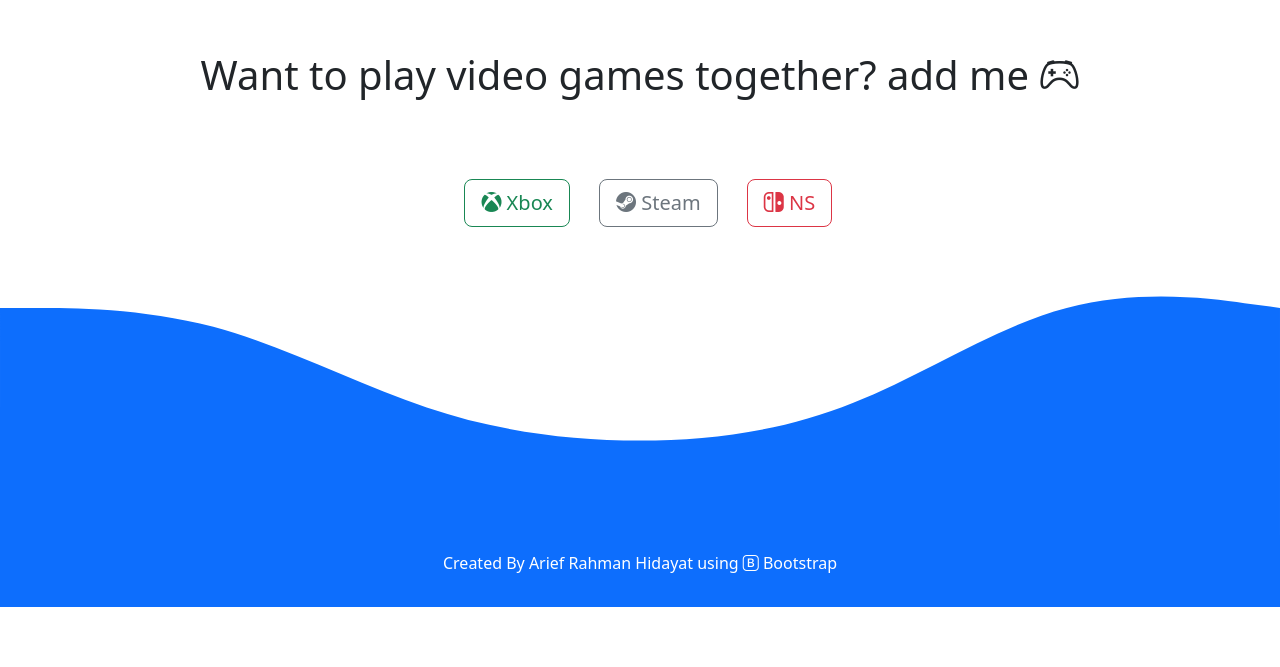
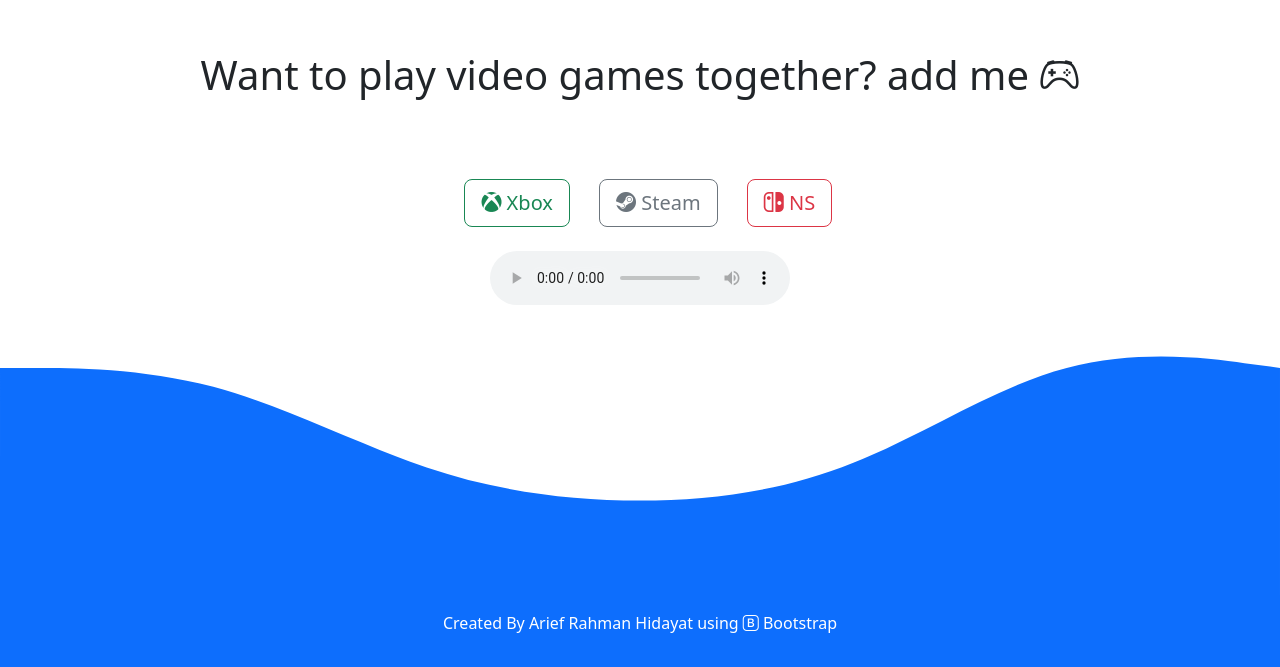
Before and after one commit to ariefr97/ariefr97.github.io, a plain HTML site: page index.html in a window 1280 px wide. Shown: the part 815-1482 px from the top of the page. Before the commit the page ends 1422 px from the top, so only its background shows below. Drawn offline with nearby package versions, Linux system fonts and the light colour scheme.

Commit message:
menambahkan background musik

```diff
--- a/index.html
+++ b/index.html
@@ -98,7 +98,9 @@
           </div>
         </div>
       </div><br/><br/>
-     <iframe src="img/Constant Moderato.mp3" allow="autoplay" id="audio" style="display: none"></iframe>
+      <audio controls autoplay="true" loop="true">
+        <source src="https://audio.jukehost.co.uk/QVc03yeEEsV2d4ALek5uqLo7SLLhy4ac">
+      </audio>
       <!--Modal End-->
       <svg xmlns="http://www.w3.org/2000/svg" viewBox="0 0 1440 320">
         <path
```
